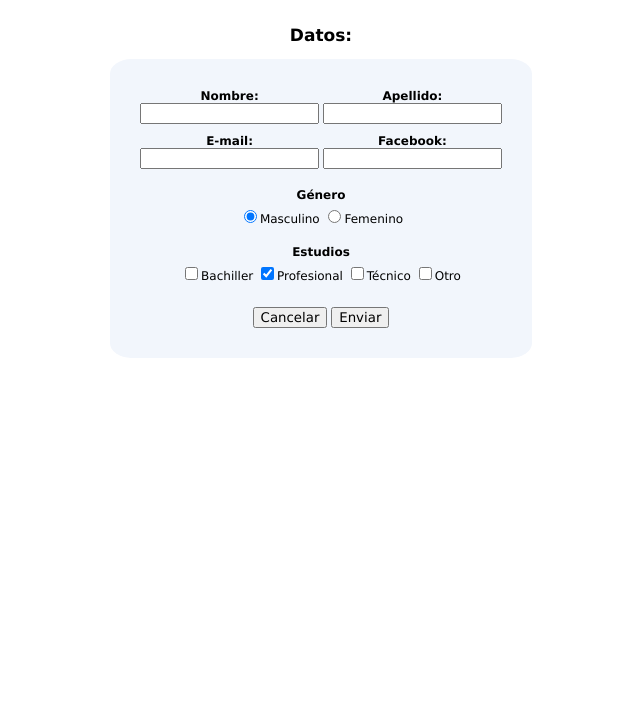
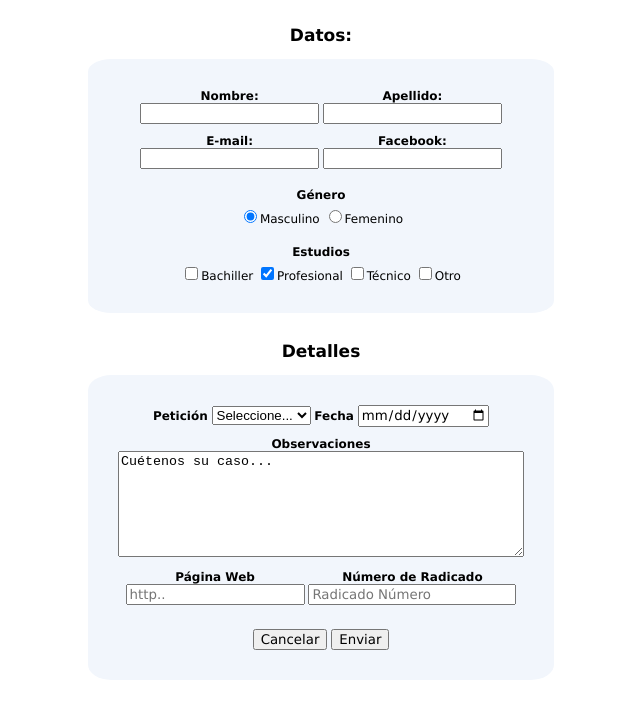
Before and after one commit to danoguera/matricula, a plain HTML site: page index.html in a window 1280 px wide. Shown: the part 94-800 px from the top of the page, without its empty margins (319-959 px from the left). Drawn offline with Linux system fonts and the light colour scheme.

Commit message:
detalles creados

```diff
--- a/index.html
+++ b/index.html
@@ -24,7 +24,7 @@
       <div>
       <span id="first">
       <label for="email">E-mail:</label><br>
-      <input type="text" name="email">
+      <input type="email" name="email">
       </span>
       <span id="first">
       <label "social">Facebook:</label><br>
@@ -45,12 +45,47 @@
       <input type="checkbox" name="tecnico" value="tecnico">Técnico
       <input type="checkbox" name="otro" value="otro">Otro
       </div>
-      <br>
-      <div>
-      <input type="reset" value="Cancelar">
-      <input type="submit" value="Enviar">
     </div>
-    </form>
+    <br />
+    <h2>Detalles</h2>
+    <div id="form">
+
+        <div>
+          <span id="first">
+            <label for="peticion">Petición</label>
+            <select id="student_status" name="Seleccione" placeholder="Seleccione..">
+              <option value="">Seleccione...</option>
+              <option value="ingreso">Ingreso</option>
+              <option value="reintegro">Reintegro</option>
+              <option value="retiro">Retiro</option>
+              <option value="otros">Otros</option>
+            </select>
+          </span>
+          <span>
+            <label for="date">Fecha</label>
+            <input type="date" name="date">
+          </span>
+        </div>
+        <div>
+          <label for="textarea">Observaciones</label>
+          <br>
+          <textarea id="gap" name="comments" form="comments">Cuétenos su caso...</textarea>
+        </div>
+        <div>
+          <span id="first">
+            <label for="www">Página Web</label><br>
+            <input type="url" name="website" placeholder="http..">
+          </span>
+          <span id="first">
+            <label for="radicado">Número de Radicado</label><br>
+            <input type="number" placeholder="Radicado Número" name="radicado" min="1" max="20" id="radicado">
+        </div>
+        <br>
+        <div>
+        <input type="reset" value="Cancelar">
+        <input type="submit" value="Enviar">
+      </div>
+          </form>
     </div>
 </body>
 </html>
--- a/style.css
+++ b/style.css
@@ -54,6 +54,15 @@ h2{
   display: inline-block;
 }
 
-#p{
+#gap{
+  width: 400px;
+  height: 100px;
+}
 
+#radicado{
+  width: 200px;
 }
+
+#email{
+  width: 200px;
+}
```
